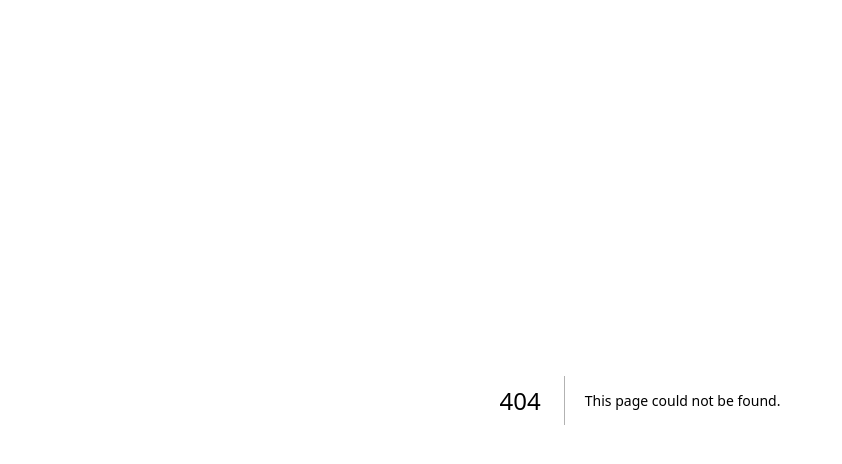
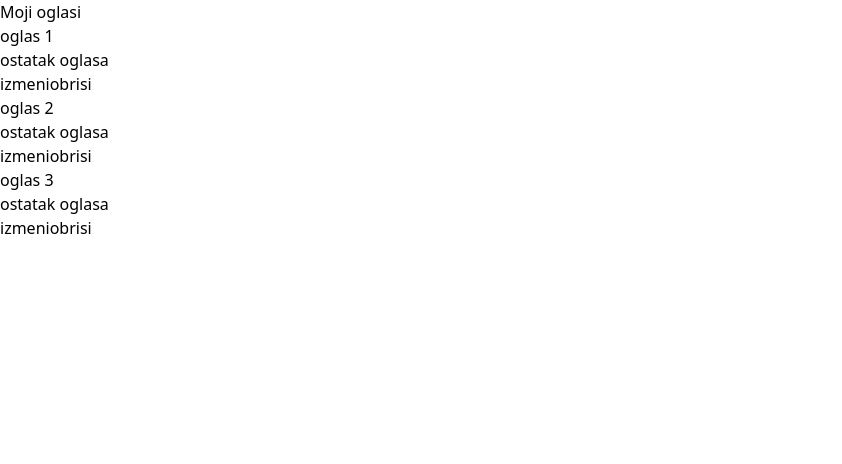
Before and after one commit to MilosIl/BreadGroup, a Next.js app: page /1/myAds in a window 1280 px wide. Before the commit this address had no page. Shown: the top 464 px of the page, without its empty margins (0-842 px from the left). Built offline with nearby package versions, Linux system fonts and the light colour scheme.

Commit message:
feat: ads page

```diff
--- /dev/null
+++ b/src/pages/[user]/myAds.tsx
@@ -0,0 +1,25 @@
+const myAds = () => {
+  const allAds = ['oglas 1', 'oglas 2', 'oglas 3'];
+
+  return (
+    <div>
+      <h2>Moji oglasi</h2>
+      <ul>
+        {allAds.map((ads) => {
+          return (
+            <li key={ads}>
+              <h3>{ads}</h3>
+              <p>ostatak oglasa</p>
+              <div>
+                <button>izmeni</button>
+                <button>obrisi</button>
+              </div>
+            </li>
+          );
+        })}
+      </ul>
+    </div>
+  );
+};
+
+export default myAds;
```
